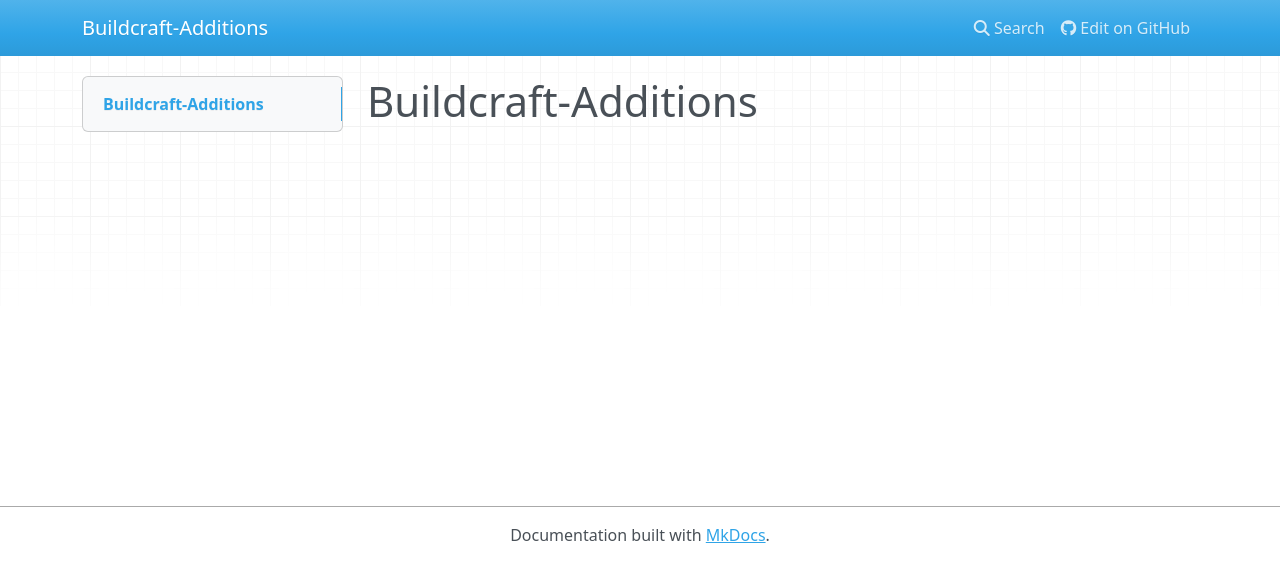
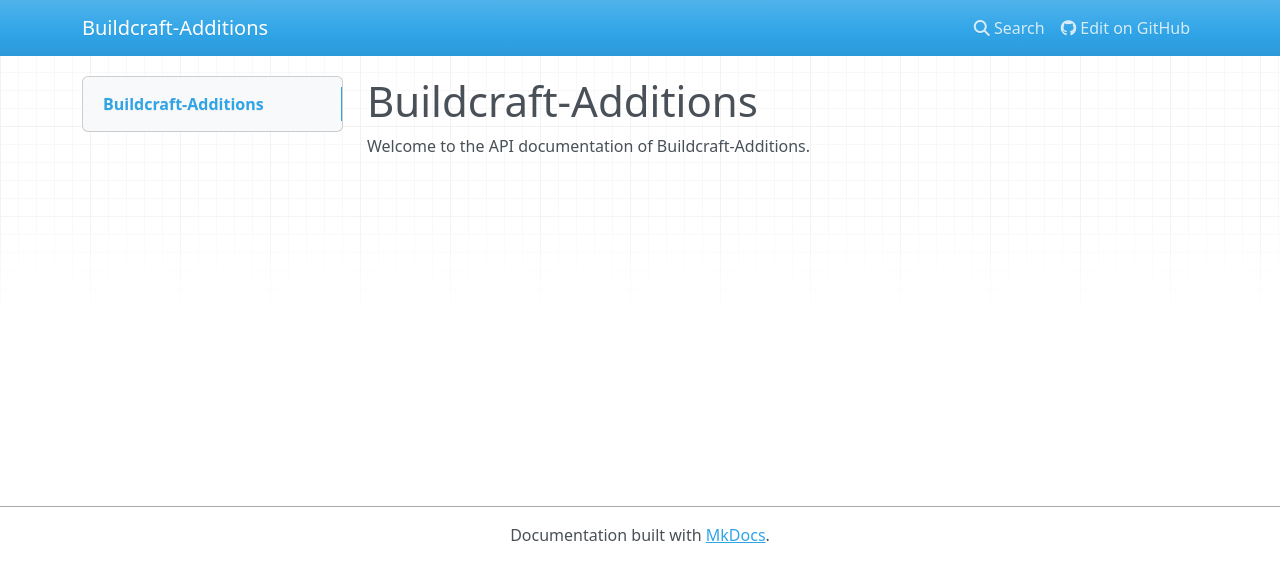
Before and after one commit to ModApiDocs/bca, an MkDocs documentation site: the page built from docs/index.md, in a window 1280 px wide. Shown: the top 582 px of the page. Built offline with MkDocs 1.6.1, drawn with Linux system fonts in a browser that asks for light colours; nearby versions of some CDN libraries; old or Windows-style settings are respelled for this version of MkDocs.

Commit message:
Travis build test

```diff
--- a/docs/index.md
+++ b/docs/index.md
@@ -1 +1,2 @@
 # Buildcraft-Additions
+Welcome to the API documentation of Buildcraft-Additions.
```
